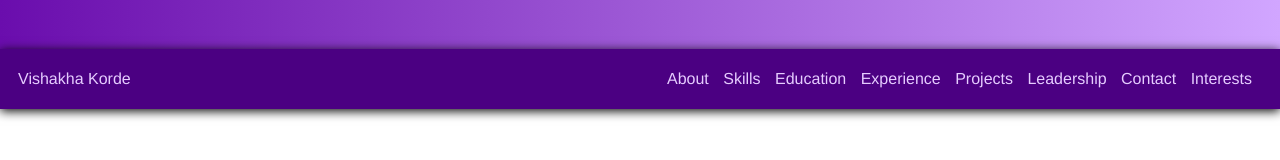
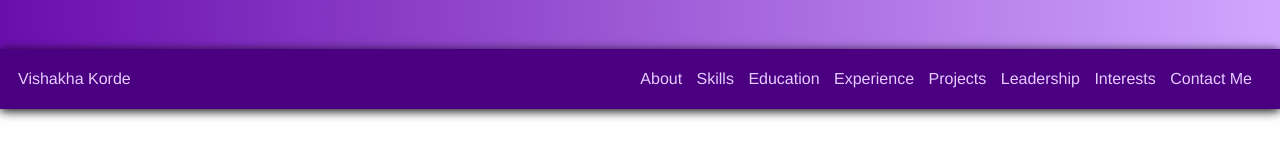
Before and after one commit to vkorde3/portfolio, a plain HTML site: page index.html in a window 1280 px wide. Shown: the part 751-911 px from the top of the page. Drawn offline with nearby package versions, Linux system fonts and the light colour scheme; a web font is replaced by a local one.

Commit message:
Update index.html

```diff
--- a/index.html
+++ b/index.html
@@ -89,8 +89,8 @@
       <a class="link navbar-item" href="#experience" data-scroll>Experience</a>
       <a class="link navbar-item" href="#projects" data-scroll>Projects</a>
       <a class="link navbar-item" href="#leadership" data-scroll>Leadership</a>
-      <a class="link navbar-item" href="#contact" data-scroll>Contact</a>
       <a class="link navbar-item" href="#interests" data-scroll>Interests</a>
+      <a class="link navbar-item" href="#contact" data-scroll>Contact Me</a>
     </div>
 
     <!-- <img id="navbar-btn" src="icons/menu-white.png"> -->
```
